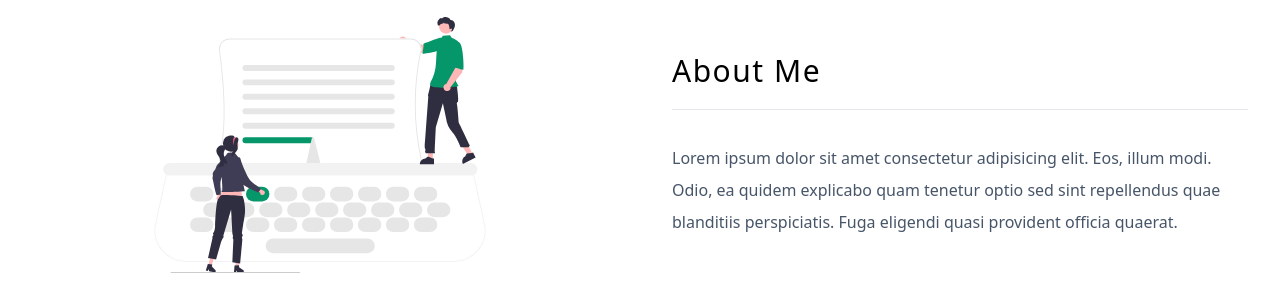
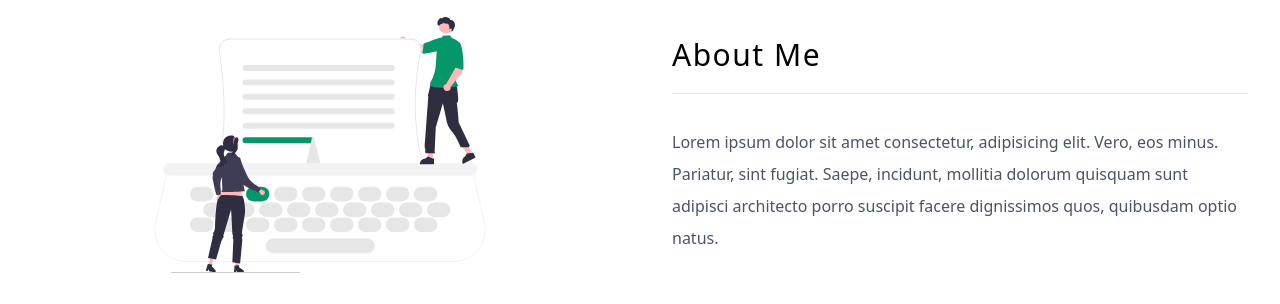
Before and after one commit to franciscofbc/tailwind-portfolio, a React (Vite) app: page / in a window 1280 px wide. Shown: the part 1300-1604 px from the top of the page. Built offline with nearby package versions, Linux system fonts and the light colour scheme.

Commit message:
Original

```diff
--- a/src/components/About.jsx
+++ b/src/components/About.jsx
@@ -2,14 +2,19 @@ import SectionTitle from './SectionTitle'
 import aboutSvg from '../assets/about.svg'
 
 const About = () => {
-    //
     return (
         <section className="bg-white py-20" id="about">
             <div className="align-element grid md:grid-cols-2 items-center gap-16">
                 <img src={aboutSvg} className='w-full h-64' />
                 <article>
                     <SectionTitle text='about me' />
-                    <p className='text-slate-600 mt-8 leading-loose'>Lorem ipsum dolor sit amet consectetur adipisicing elit. Eos, illum modi. Odio, ea quidem explicabo quam tenetur optio sed sint repellendus quae blanditiis perspiciatis. Fuga eligendi quasi provident officia quaerat.</p>
+                    <p className='text-slate-600 mt-8 leading-loose'>
+                        Lorem ipsum dolor sit amet consectetur,
+                        adipisicing elit. Vero, eos minus. Pariatur, sint
+                        fugiat. Saepe, incidunt, mollitia dolorum quisquam sunt adipisci
+                        architecto porro suscipit facere dignissimos quos, quibusdam optio
+                        natus.
+                    </p>
                 </article>
             </div>
         </section>
```
